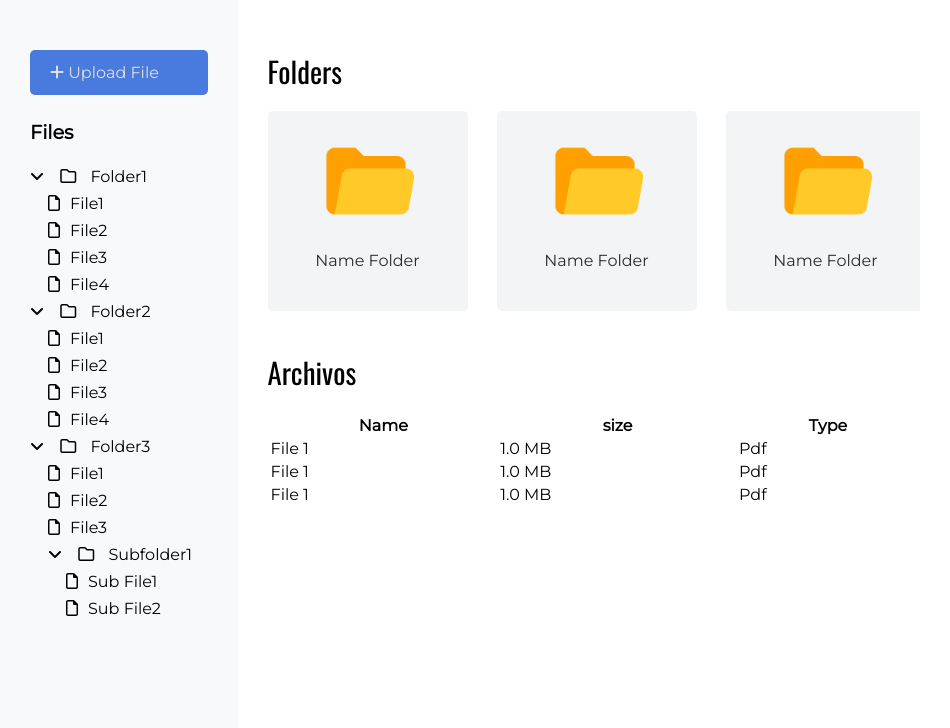
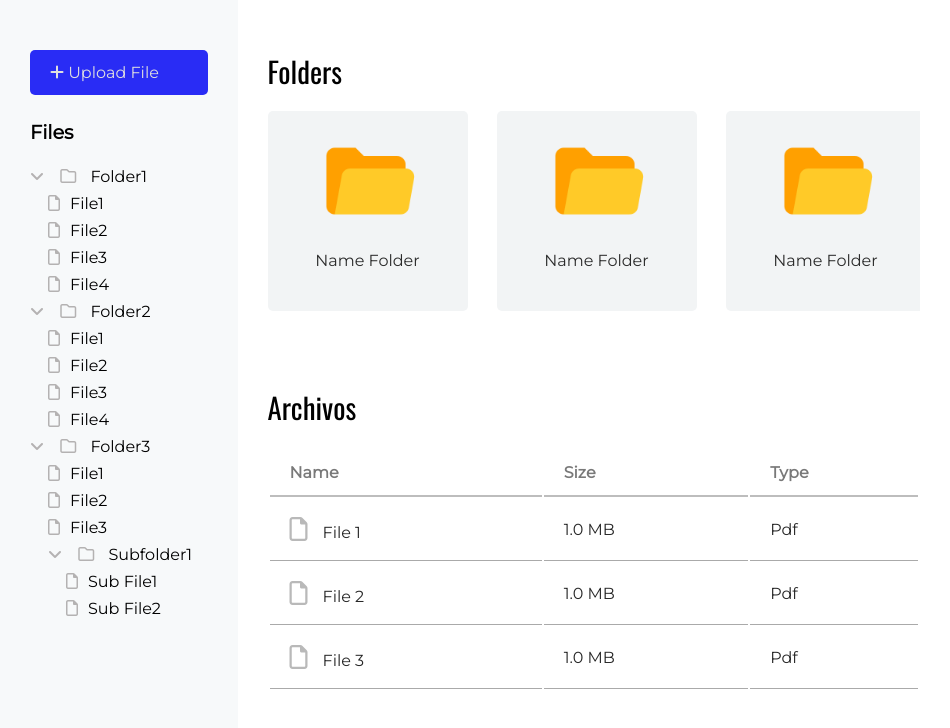
Before and after one commit to jedel1043/Practica1Aplicaciones, an Electron app: page client/index.html in a window 950 px wide. Drawn offline with nearby package versions, Linux system fonts and the light colour scheme.

Commit message:
Contenedor de nombres de archivos

```diff
--- a/client/css/style.css
+++ b/client/css/style.css
@@ -17,7 +17,9 @@ ul, li{
     list-style: none;
     padding: 0;
 }
-
+table{
+    border: none;
+}
 /* Menu Principal */
 body{
     display: flex;
@@ -39,7 +41,7 @@ aside#left-menu{
     display: block;
     box-sizing: border-box;
     padding:  13px 20px;
-    background-color: #497ADE;
+    background-color: #292cf5;
     border-radius: 5px;
     color: rgb(223, 223, 223);
     margin-bottom: 25px;
@@ -58,10 +60,13 @@ aside#left-menu{
     box-sizing: border-box;
     padding: 4px 0;
 }
-#left-menu #all-folders ul li a .element-icon{
+#left-menu #all-folders ul li a i{
+    color: rgb(180, 178, 178);
+}
+#left-menu #all-folders ul li a i.element-icon{
     margin-right: 10px;
 }
-#left-menu #all-folders ul li a .arrow-icon{
+#left-menu #all-folders ul li a i.arrow-icon{
     margin-right: 12px;
 }
 /* Cuerpo Principal */
@@ -81,11 +86,11 @@ main#main-content h1{
 #main-content #content-folders{
     width: auto;
     height: 200px;
-    margin-bottom: 25px;
+    margin-bottom: 50px;
     white-space: nowrap;
     overflow-y: hidden;
     overflow-x: auto;
-    padding-bottom: 15px;
+    padding-bottom: 25px;
 }
 #content-folders .element-folder{
     display: inline-block;
@@ -102,7 +107,28 @@ main#main-content h1{
     margin-top: 20px;
 }
 
+
 #main-content #content-files,
 #main-content #content-files table{
     width: 100%;
+    height: 30%;
+    text-align: justify;
 }
+#main-content #content-files table thead tr th{
+    color: rgb(121, 121, 121);
+    padding: 13px 0 13px 20px;
+    border-bottom: 2px solid rgb(189, 189, 189);
+}
+
+#main-content #content-files table tbody tr td{
+    color: rgb(39, 39, 39);
+    padding: 18px 0 18px 20px;
+    border-bottom: 1px solid rgb(170, 170, 170);
+
+}
+
+#main-content #content-files table tbody tr td > i{
+    color: rgb(185, 185, 185);
+    font-size: 1.5em;
+    margin-right: 15px;
+}
--- a/client/index.html
+++ b/client/index.html
@@ -15,10 +15,6 @@
     <link rel="stylesheet" href="css/scroll.css" type="text/css">
   </head>
   <body>
-    <!-- <h1>Hello World!</h1>
-    We are using node <script>document.write(process.versions.node)</script>,
-    Chrome <script>document.write(process.versions.chrome)</script>,
-    and Electron <script>document.write(process.versions.electron)</script>. -->
     <!-- Menu Principal -->
     <aside id="left-menu">
         <a href="#" id="add-File">
@@ -163,28 +159,28 @@
       </div>
 
       <h1>Archivos</h1>
-      <div id="content-files">
+      <div id="content-files" class="container-scroll">
         <table>
           <thead>
             <tr>
               <th>Name</th>
-              <th>size</th>
+              <th>Size</th>
               <th>Type</th>
             </tr>
           </thead>
           <tbody>
             <tr>
-              <td>File 1</td>
+              <td><i class="element-icon far fa-file"></i>File 1</td>
               <td>1.0 MB</td>
               <td>Pdf</td>
             </tr>
             <tr>
-              <td>File 1</td>
+              <td><i class="element-icon far fa-file"></i>File 2</td>
               <td>1.0 MB</td>
               <td>Pdf</td>
             </tr>
             <tr>
-              <td>File 1</td>
+              <td><i class="element-icon far fa-file"></i>File 3</td>
               <td>1.0 MB</td>
               <td>Pdf</td>
             </tr>
```
Also changed, not shown: client/main.js (+5 -3 lines).
